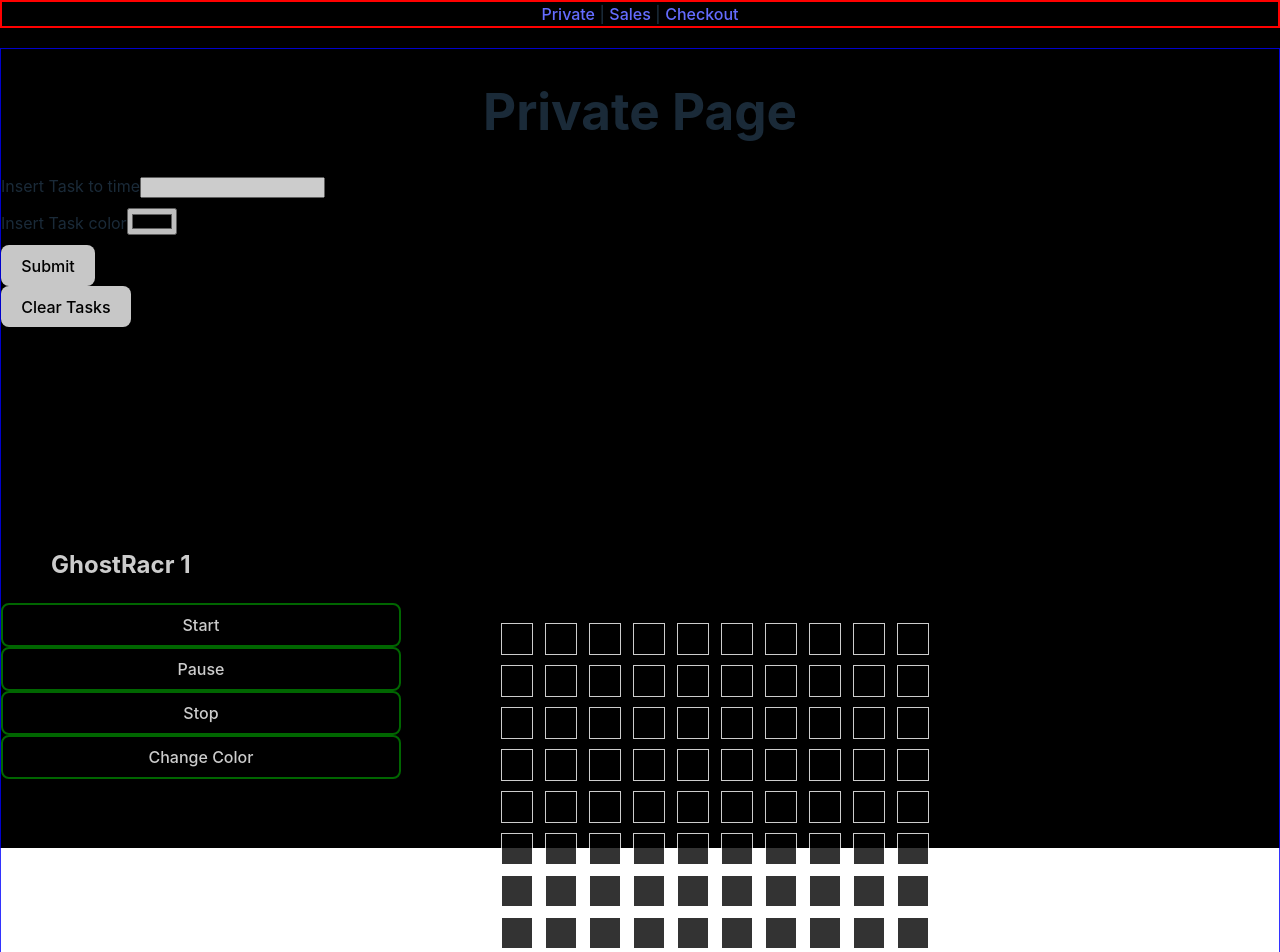
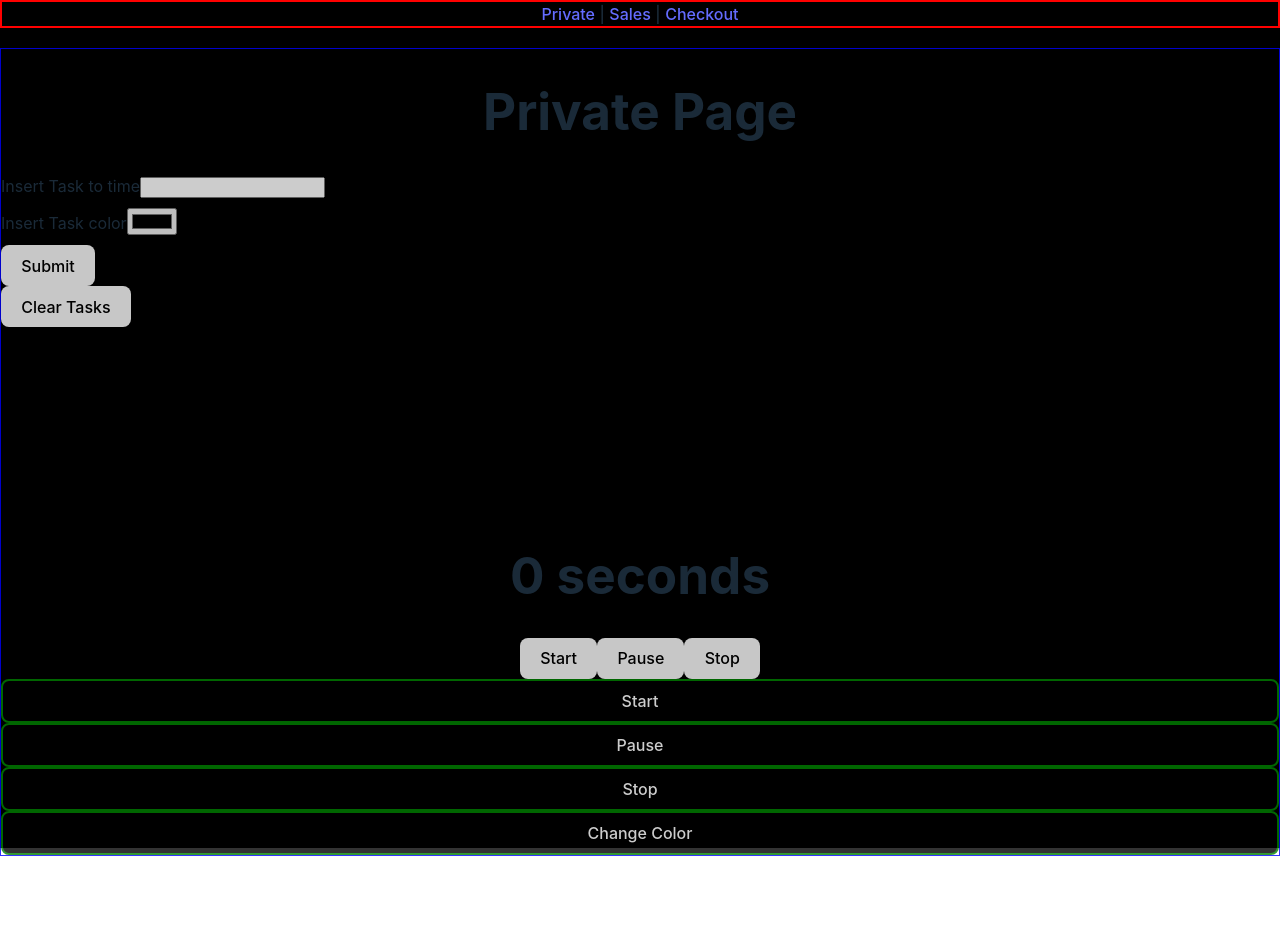
Before and after one commit to pmrprdc/gamifiedworkday, a React (Vite) app: page /private in a window 1280 px wide. Shown: the top 952 px of the page. After the commit the page ends 856 px from the top, so only its background shows below. Built offline with nearby package versions, Linux system fonts and the light colour scheme.

Commit message:
simplified timer to a regular timer

```diff
--- a/src/components/PRIVATE/TIMING/Timer.jsx
+++ b/src/components/PRIVATE/TIMING/Timer.jsx
@@ -1,115 +1,45 @@
 import React, { useState, useEffect, useRef } from 'react';
-import styled from 'styled-components';
-import Controller from './Controller'; // Make sure this path is correct
-import Scoreboard from './Scoreboard'; // Make sure this path is correct
 
-const BoxContainer = styled.div`
-  display: grid;
-  grid-template-columns: repeat(10, 1fr);
-  gap: 10px;
-  margin-bottom: 400px;
-  margin-right: 200px;
-  margin-left: 100px;
-  margin-top: 20px;
-  align-items: center;
-`;
-
-const Box = styled.div`
-  width: ${props => props.size}px;
-  height: ${props => props.size}px;
-  background-color: ${props => props.$bgColor};
-  transition: width 1s ease-in-out, height 1s ease-in-out;
-  border: 1px solid white;
-  margin-right: 2px;
-`;
-
-const SquareTitle = styled.h2`
-  text-align: left;
-  color: white;
-  font-size: 1.5em;
-  margin-left: 50px;
-`;
-
-const Timer = ({ tasks, setTasks }) => {
-  const initialColor = 'black';
-  const [boxes, setBoxes] = useState([Array(100).fill(initialColor)]);
+const Timer = ({ initialTime = 0 }) => {
   const [isActive, setIsActive] = useState(false);
-  const [timer, setTimer] = useState(0);
-  const [activeColorIndex, setActiveColorIndex] = useState(0);
-  const bottomRef = useRef(null);
+  const [isPaused, setIsPaused] = useState(false);
+  const [timer, setTimer] = useState(initialTime);
+  const intervalRef = useRef(null);
 
   useEffect(() => {
-    let interval = null;
-    if (isActive) {
-      interval = setInterval(() => {
-        setTimer(prevTimer => prevTimer + 1);
-      }, 60);
-    } else {
-      clearInterval(interval);
+    if (isActive && !isPaused) {
+      intervalRef.current = setInterval(() => {
+        setTimer((prevTimer) => prevTimer + 1);
+      }, 1000);
+    } else if (isPaused) {
+      clearInterval(intervalRef.current);
+    } else if (!isActive) {
+      clearInterval(intervalRef.current);
     }
-    return () => clearInterval(interval);
-  }, [isActive]);
+    return () => clearInterval(intervalRef.current);
+  }, [isActive, isPaused]);
 
-  useEffect(() => {
-    setBoxes(prevBoxes => {
-      const boxIndex = timer % 100;
-      const setIndex = Math.floor(timer / 100);
-      if (boxIndex === 99) {
-        return prevBoxes.map((boxSet, index) => {
-          if (index === setIndex && tasks[activeColorIndex]) {
-            let updatedSet = [...boxSet];
-            updatedSet[boxIndex] = tasks[activeColorIndex].color;
-            return updatedSet;
-          }
-          return boxSet;
-        }).concat([Array(100).fill(initialColor)]);
-      } else {
-        return prevBoxes.map((boxSet, index) => {
-          if (index === setIndex && tasks[activeColorIndex]) {
-            let updatedSet = [...boxSet];
-            updatedSet[boxIndex] = tasks[activeColorIndex].color;
-            return updatedSet;
-          }
-          return boxSet;
-        });
-      }
-    });
-  }, [timer, tasks, activeColorIndex]);
+  const handleStart = () => {
+    setIsActive(true);
+    setIsPaused(false);
+  };
 
-  useEffect(() => {
-    if (bottomRef.current) {
-      bottomRef.current.scrollIntoView({ behavior: 'smooth' });
-    }
-  }, [boxes.length]);
+  const handlePause = () => {
+    setIsPaused(!isPaused);
+  };
 
-  const getBoxSize = () => Math.max(30 - Math.floor(timer / 20), 20);
+  const handleStop = () => {
+    setIsActive(false);
+    setIsPaused(false);
+    setTimer(initialTime);
+  };
 
   return (
     <div>
-      {boxes.map((boxSet, setIndex) => (
-        <div key={setIndex}>
-          <SquareTitle>GhostRacr {setIndex + 1}</SquareTitle>
-          <div style={{ display: "flex", flexDirection: "row" }}>
-            <Controller
-              startTimer={() => setIsActive(true)}
-              pauseTimer={() => setIsActive(false)}
-              stopTimer={() => {
-                setIsActive(false);
-                setTimer(0);
-                setBoxes([Array(100).fill(initialColor)]);
-              }}
-              changeColor={() => setActiveColorIndex(prevIndex => (prevIndex + 1) % tasks.length)}
-              tasks={tasks}
-            />
-            <BoxContainer>
-              {boxSet.map((boxColor, index) => (
-                <Box key={setIndex * 100 + index} $bgColor={boxColor} size={getBoxSize()} />
-              ))}
-            </BoxContainer>
-          </div>
-        </div>
-      ))}
-      <div ref={bottomRef} style={{ height: '1px' }} />
+      <h1>{timer} seconds</h1>
+      <button onClick={handleStart}>Start</button>
+      <button onClick={handlePause}>{isPaused ? 'Resume' : 'Pause'}</button>
+      <button onClick={handleStop}>Stop</button>
     </div>
   );
 };
```
Also changed, not shown: server.js (+39 -4 lines).
